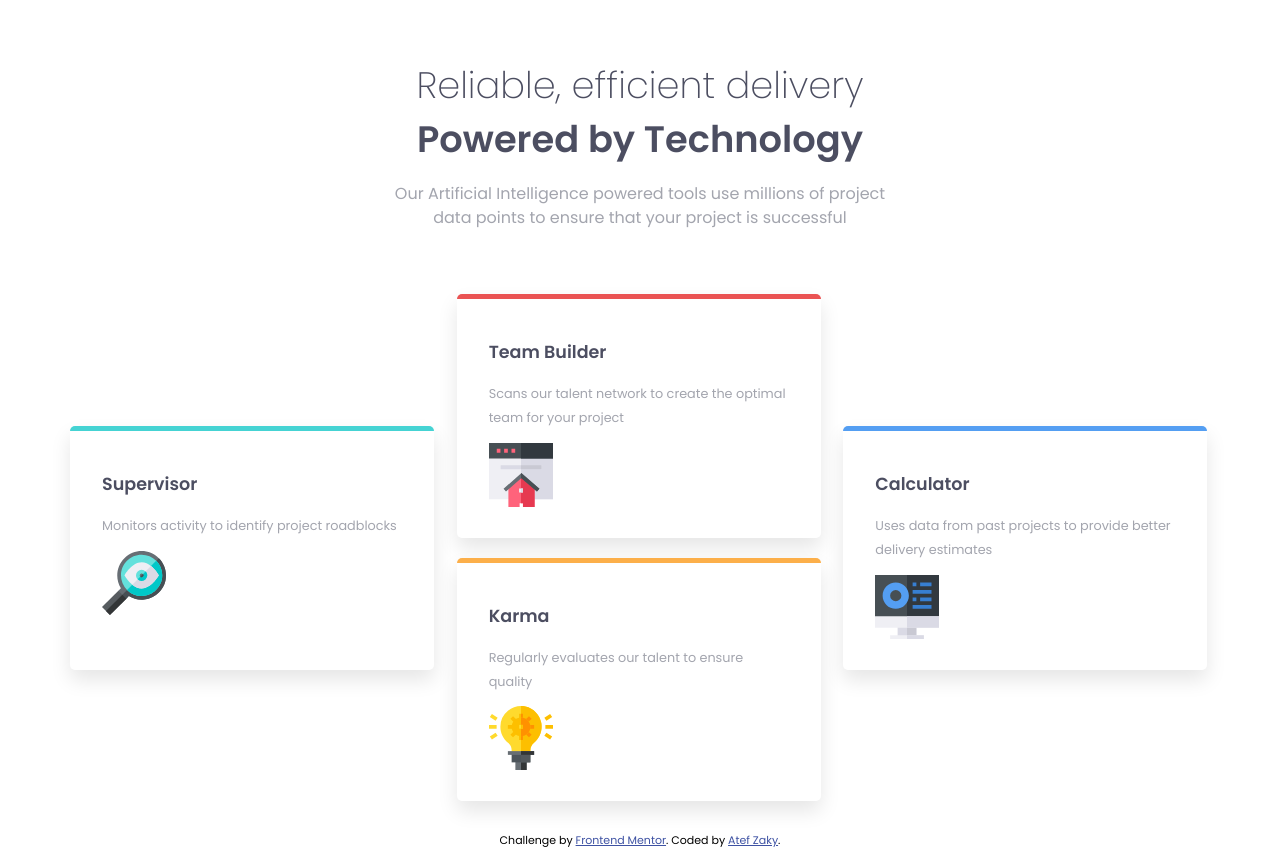
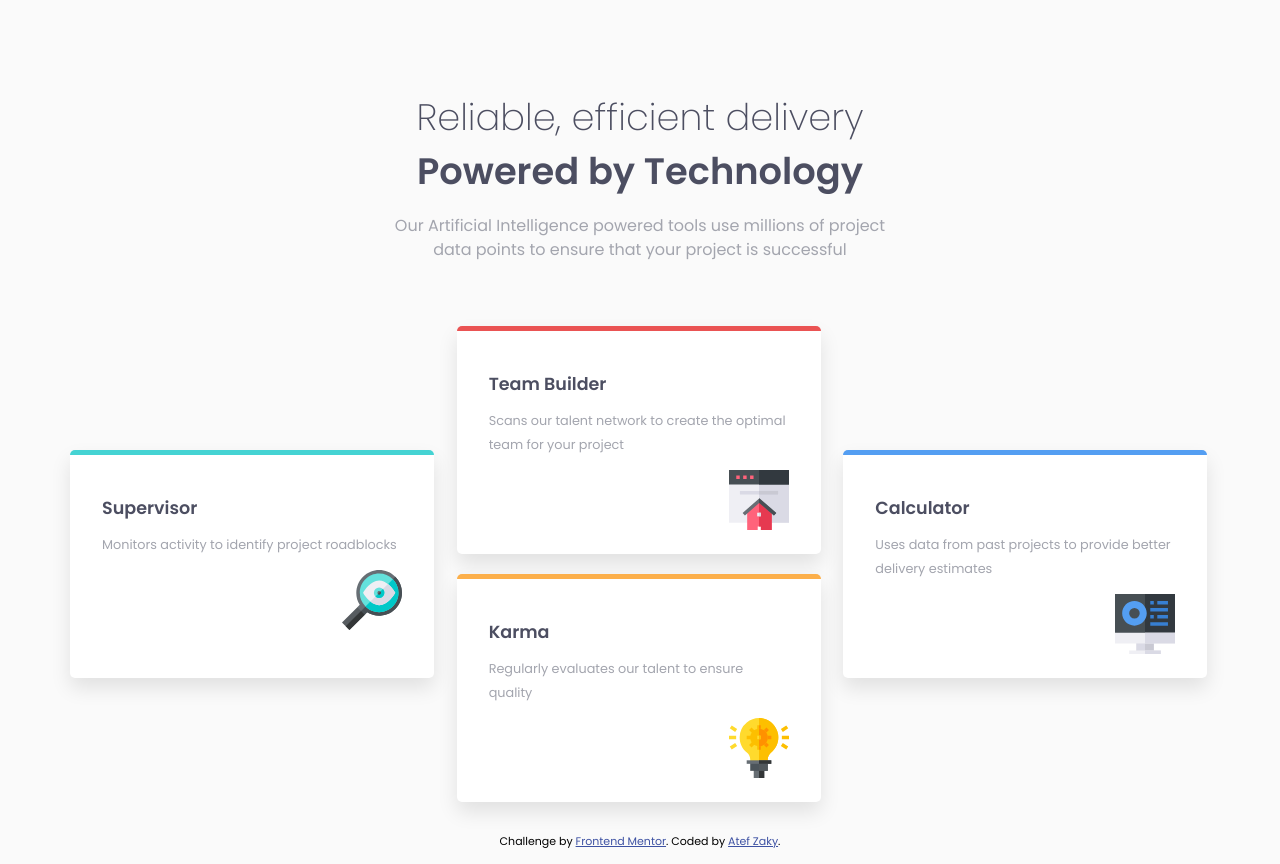
Before and after one commit to AtefZaky/four-card-feature-section, a plain HTML site: page index.html in a window 1280 px wide. Drawn offline with Linux system fonts and the light colour scheme.

Commit message:
modify the styles

```diff
--- a/css/master.css
+++ b/css/master.css
@@ -14,12 +14,13 @@ body{
   box-sizing: border-box;
   line-height: 1.5rem;
   font-size: 15px;
+  background-color: var(--veryLightGray);
 }
 .heading{
   text-align: center;
   margin: auto;
   max-width: 500px;
-  padding: 3rem 0rem 2rem;
+  padding: 5rem 0rem 2rem;
 }
 .heading h1{
   color: var(--veryDarkBlue);
@@ -52,13 +53,21 @@ body{
   -webkit-box-shadow: 0px 10px 20px 0px rgba(0,0,0,0.1);
   -moz-box-shadow: 0px 10px 20px 0px rgba(0,0,0,0.1);
   box-shadow: 0px 10px 20px 0px rgba(0,0,0,0.1);
+  display: flex;
+  flex-direction: column;
+  background-color: white;
 }
 .card h3{
   color: var(--veryDarkBlue);
+  margin-bottom: 0;
 }
 .card p{
   color: var(--grayishBlue);
   font-size: 0.8rem;
+}
+.card img{
+  width: 60px;
+  align-self: flex-end;
 }
 .card_one{
   border-top: 5px var(--cyan) solid;
```
